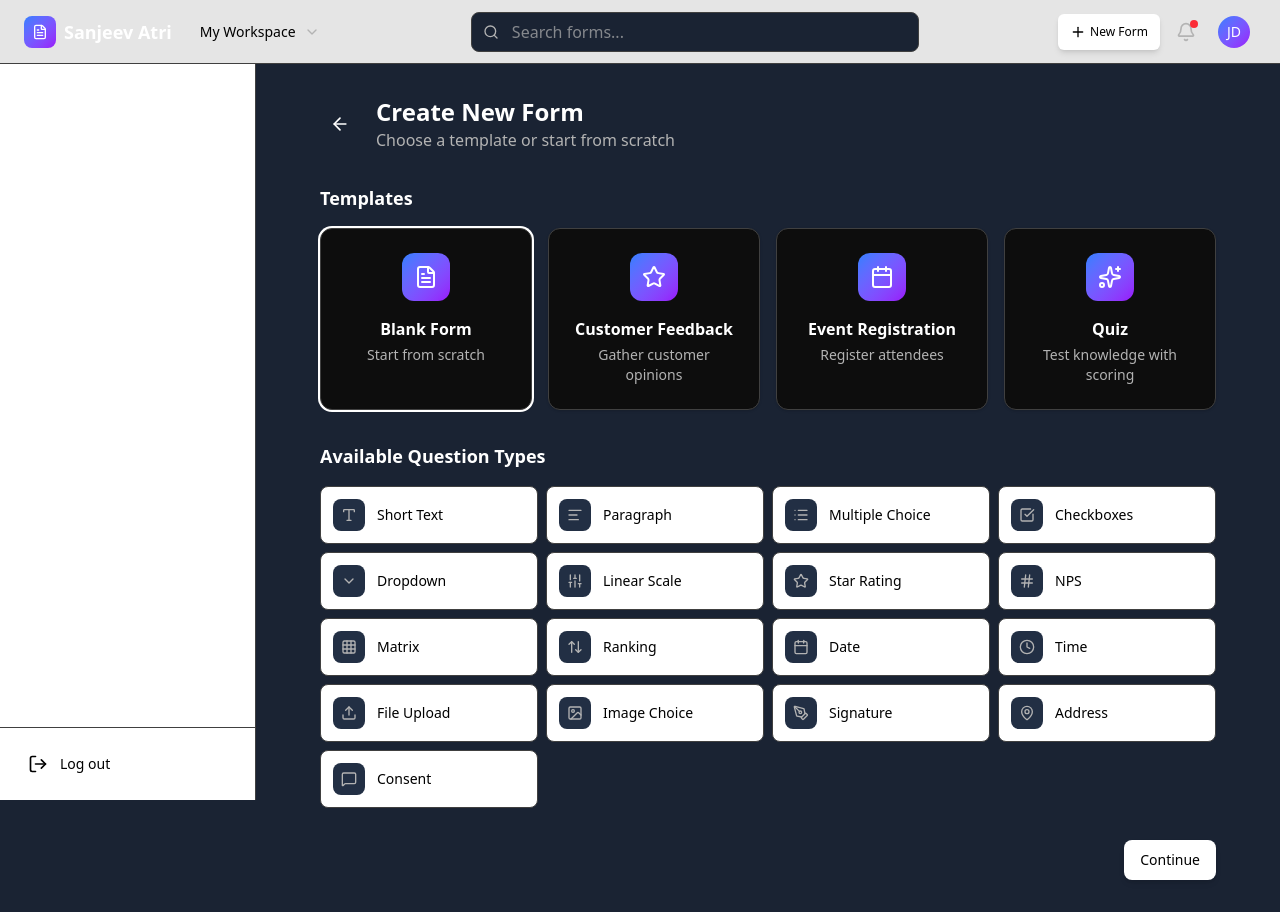
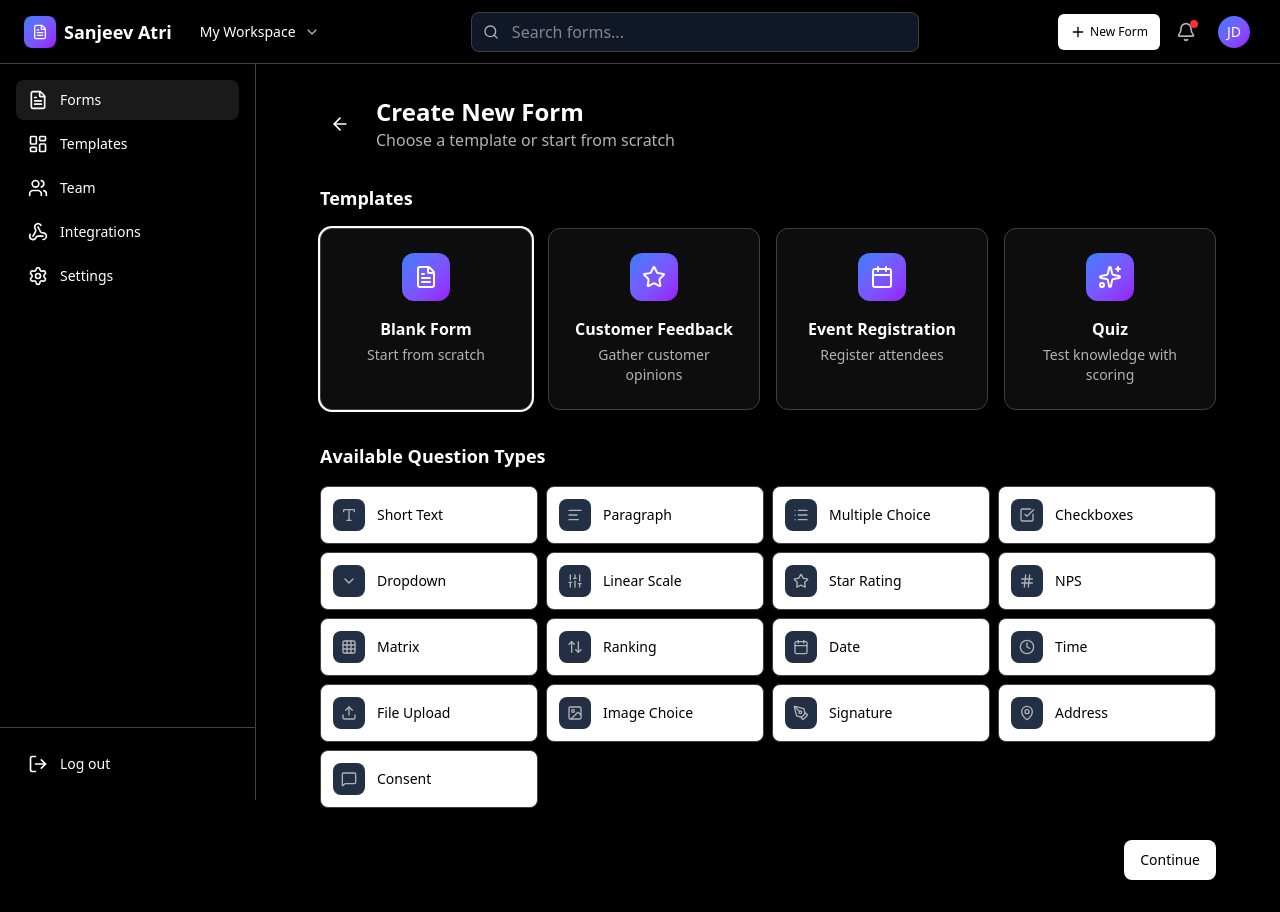
Before and after one commit to Divyansh-Atri/forms, a Next.js app: page /forms/new in a window 1280 px wide. Built offline with nearby package versions, Linux system fonts and the light colour scheme.

Commit message:
sidebar visibility fix

```diff
--- a/src/app/(dashboard)/layout.tsx
+++ b/src/app/(dashboard)/layout.tsx
@@ -33,9 +33,9 @@
     const pathname = usePathname()
 
     return (
-        <div className="min-h-screen bg-gray-50 dark:bg-gray-950">
+        <div className="min-h-screen bg-black">
             {/* Top Navigation */}
-            <header className="fixed top-0 left-0 right-0 h-16 bg-white dark:bg-gray-900 border-b z-50">
+            <header className="fixed top-0 left-0 right-0 h-16 bg-black border-b border-gray-800 z-50">
                 <div className="flex items-center justify-between h-full px-4 lg:px-6">
                     {/* Logo */}
                     <div className="flex items-center gap-4">
@@ -43,12 +43,12 @@
                             <div className="w-8 h-8 bg-gradient-to-br from-blue-500 to-purple-600 rounded-lg flex items-center justify-center">
                                 <FileText className="w-4 h-4 text-white" />
                             </div>
-                            <span className="font-bold text-lg hidden sm:block">Sanjeev Atri</span>
+                            <span className="font-bold text-lg hidden sm:block text-white">Sanjeev Atri</span>
                         </Link>
 
                         {/* Workspace selector */}
                         <button className="hidden md:flex items-center gap-2 px-3 py-1.5 rounded-lg hover:bg-gray-100 dark:hover:bg-gray-800 transition-colors">
-                            <span className="text-sm font-medium">My Workspace</span>
+                            <span className="text-sm font-medium text-white">My Workspace</span>
                             <ChevronDown className="w-4 h-4 text-muted-foreground" />
                         </button>
                     </div>
@@ -60,7 +60,7 @@
                             <input
                                 type="search"
                                 placeholder="Search forms..."
-                                className="w-full h-10 pl-10 pr-4 rounded-lg border bg-gray-50 dark:bg-gray-800 focus:outline-none focus:ring-2 focus:ring-primary focus:bg-white dark:focus:bg-gray-900 transition-all"
+                                className="w-full h-10 pl-10 pr-4 rounded-lg border border-gray-700 bg-gray-900 text-white placeholder-gray-500 focus:outline-none focus:ring-2 focus:ring-white transition-all"
                             />
                         </div>
                     </div>
@@ -89,7 +89,7 @@
             </header>
 
             {/* Sidebar */}
-            <aside className="fixed top-16 left-0 bottom-0 w-64 bg-white dark:bg-gray-900 border-r hidden lg:block">
+            <aside className="fixed top-16 left-0 bottom-0 w-64 bg-black border-r border-gray-800 hidden lg:block">
                 <nav className="p-4 space-y-1">
                     {navItems.map((item) => {
                         const isActive = pathname === item.href || pathname.startsWith(item.href + "/")
@@ -100,8 +100,8 @@
                                 className={cn(
                                     "flex items-center gap-3 px-3 py-2.5 rounded-lg text-sm font-medium transition-all",
                                     isActive
-                                        ? "bg-primary/10 text-primary"
-                                        : "text-muted-foreground hover:bg-gray-100 dark:hover:bg-gray-800 hover:text-foreground"
+                                        ? "bg-white/10 text-white"
+                                        : "text-gray-400 hover:bg-white/5 hover:text-white"
                                 )}
                             >
                                 <item.icon className="w-5 h-5" />
@@ -113,7 +113,7 @@
 
                 {/* Bottom section */}
                 <div className="absolute bottom-0 left-0 right-0 p-4 border-t">
-                    <button className="flex items-center gap-3 px-3 py-2.5 w-full rounded-lg text-sm font-medium text-muted-foreground hover:bg-gray-100 dark:hover:bg-gray-800 transition-colors">
+                    <button className="flex items-center gap-3 px-3 py-2.5 w-full rounded-lg text-sm font-medium text-gray-400 hover:bg-white/5 hover:text-white transition-colors">
                         <LogOut className="w-5 h-5" />
                         Log out
                     </button>
```
